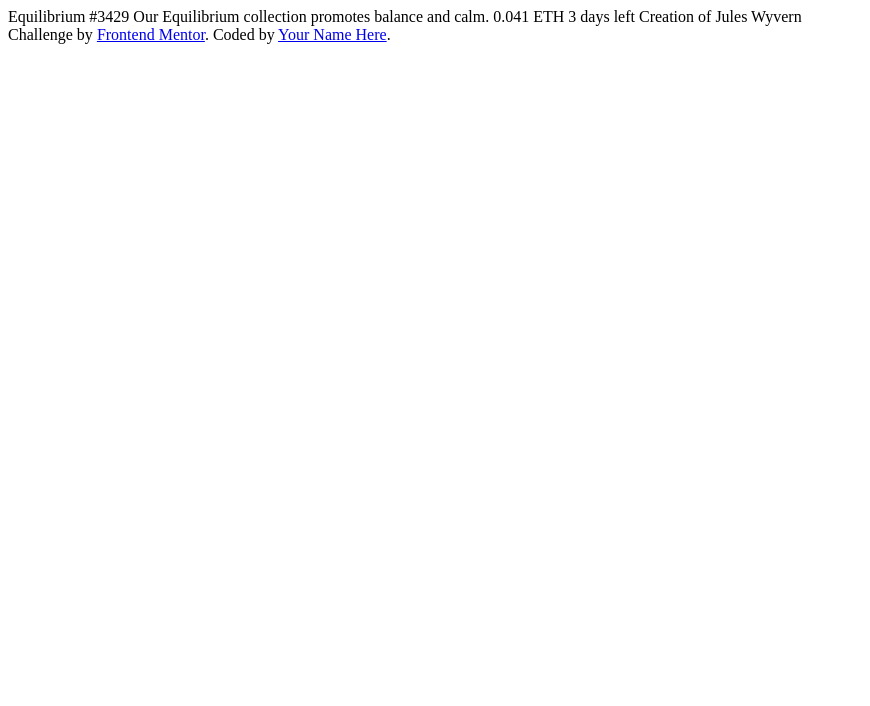
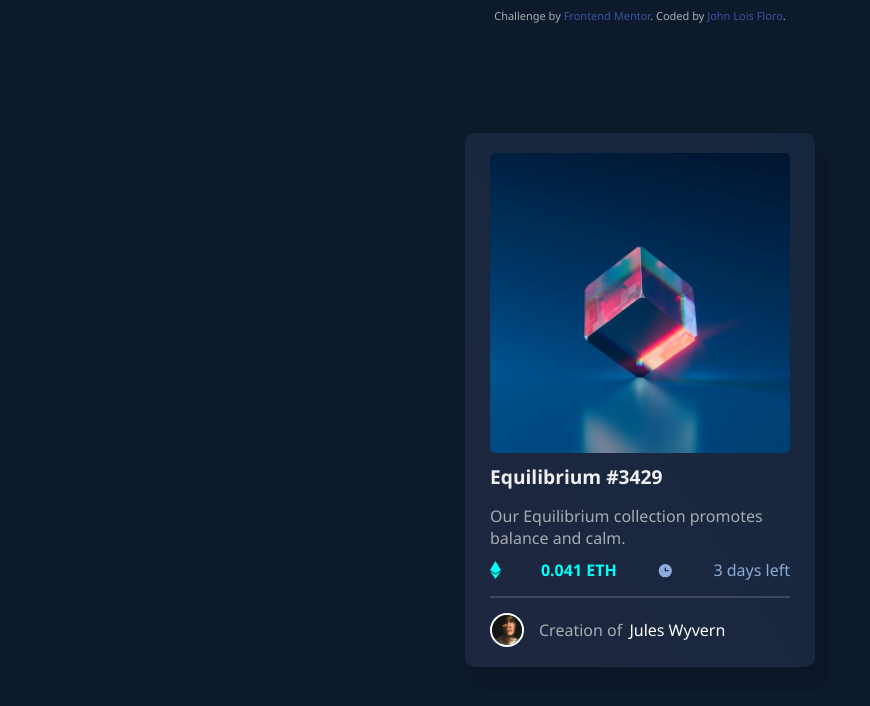
Before and after one commit to loifloro/nft-preview-card-component, a PHP site: page / in a window 1280 px wide. Shown: the top 706 px of the page, without its empty margins (0-870 px from the left). Run offline with PHP 8.4, Linux system fonts and the light colour scheme.

Commit message:
almost finished

```diff
--- a/index.html
+++ b/index.html
@@ -5,24 +5,34 @@
   <meta name="viewport" content="width=device-width, initial-scale=1.0"> <!-- displays site properly based on user's device -->
 
   <link rel="icon" type="image/png" sizes="32x32" href="./images/favicon-32x32.png">
+  <link rel="stylesheet" href="style.css">
 
   <title>Frontend Mentor | NFT preview card component</title>
 
 </head>
 <body>
+  <div class="container">
+    <div class="container__img">
+      <img src="images/image-equilibrium.jpg" alt="" srcset="" class="container__img--orig">
+      <img src="images/icon-view.svg" alt="" srcset="" class="container__img--overlay">
+    </div>
+    <span class="container__title">Equilibrium #3429</span>
+    <detail class="container__subtitle">Our Equilibrium collection promotes balance and calm.</detail>
+    <div class="container__caption">
+      <img src="images/icon-ethereum.svg" alt="" srcset="" class="container__img-eth"><span class="container__caption-eth"> 0.041 ETH</span>
+      <img src="images/icon-clock.svg" alt="" srcset=""><span class="container__caption-day"> 3 days left</span>
+    </div>
 
-  Equilibrium #3429
-
-  Our Equilibrium collection promotes balance and calm.
-
-  0.041 ETH
-  3 days left
-
-  Creation of Jules Wyvern
-
+    <hr>
+    <div class="container__credits">
+      <img src="images/image-avatar.png" alt="" srcset="" class="container__avatar">
+      <span class="container__credits--creation">Creation of <span class="container__credits--name">Jules Wyvern</span></span>
+    </div>
+  </div>
   <div class="attribution">
     Challenge by <a href="https://www.frontendmentor.io?ref=challenge" target="_blank">Frontend Mentor</a>.
-    Coded by <a href="#">Your Name Here</a>.
+    Coded by <a href="#">John Lois Floro</a>.
   </div>
+
 </body>
 </html>
--- a/style.css
+++ b/style.css
@@ -1,6 +1,142 @@
+/*
+Primary Font: 'Segoe UI', Tahoma, Geneva, Verdana, sans-serif;
+
+Accent Color: rgb(11,166,167)
+*/
+body {
+    background: rgb(12,26,44);
+}
+
+hr {
+    border: 1px solid rgba(167, 173, 179, 0.242);
+    margin-block: 15px;
+}
+
+.container {
+    background: linear-gradient(to left bottom ,rgb(21,39,62) , rgb(30,39,63));
+    box-shadow: 10px 20px 5px rgb(12,22,40) ;
+    border-radius: 10px;
+    padding: 20px 25px;
+    width: min-content;
+    font-family: 'Segoe UI', Tahoma, Geneva, Verdana, sans-serif;
+
+    position: absolute;
+    top: 50%;
+    left: 50%;
+    transform: translate(-50% , -50%);
+
+}
+
+.container__img {
+    display: block;
+    position: relative;
+}
+
+.container__img--orig {
+    width: 300px;
+    height: 300px;
+    border-radius: 5px;
+
+    display: block;
+}
+
+.container__img--overlay {
+    position: absolute;
+    top: 50%;
+    left: 50%;
+    transform: translate(-50% , -50%);
+    padding: 8em;
+    border-radius: 5px;
+    background: rgba(0, 255, 247, 0.274);
+    opacity: 0;
+    transition: all 300ms ease-in-out;
+}
+
+.container__img--overlay:hover {
+    opacity: 1;
+
+}
+
+/* .container__img:hover {
+    transition: all 2s ease-in-out;
+    display: none;
+} */
+
+.container__title {
+    color: rgb(240, 240, 240);
+    font-size: larger;
+    font-weight: bold;
+
+    display: block;
+    padding-block: 10px;
+}
+
+.container__title:hover {
+    color: rgb(0,255,248);
+    cursor: pointer;
+}
+
+.container__subtitle {
+    color: rgb(167, 173, 179);
+
+    display: flex;
+    flex-wrap: wrap;
+    padding-block: 5px;
+}
+
+.container__caption {
+    margin-block: 5px;
+    display: flex;
+    flex-direction: row;
+    justify-content: space-between;
+    align-items: center;
+}
+
+.container__caption-eth{
+    color: rgb(0,255,248);
+    font-weight: bold;
+
+}
+
+.container__caption-day {
+    color: rgb(139,172,217);
+}
+
+.container__avatar {
+    width: 30px;
+    height: 30px;
+    border: 2px solid #fff;
+    border-radius: 25px;
+}
+
+.container__credits {
+    display: flex;
+    align-items: center;
+    color: rgb(167, 173, 179);
+}
+
+.container__credits--creation {
+    margin-inline: 15px;
+}
+
+.container__credits--name {
+    color: rgb(255, 255, 255);
+    margin-inline: 3px;
+}
+
+.container__credits--name:hover {
+    color: rgb(0,255,248);
+    cursor: pointer;
+}
+
 .attribution {
-    font-size: 11px; text-align: center;
+    font-size: 11px;
+    font-family: 'Segoe UI', Tahoma, Geneva, Verdana, sans-serif;
+    color: rgb(167, 173, 179);
+    text-align: center;
+    /* background: rgb(55, 100, 30); */
 }
 .attribution a {
     color: hsl(228, 45%, 44%);
+    text-decoration: none;
 }
```
